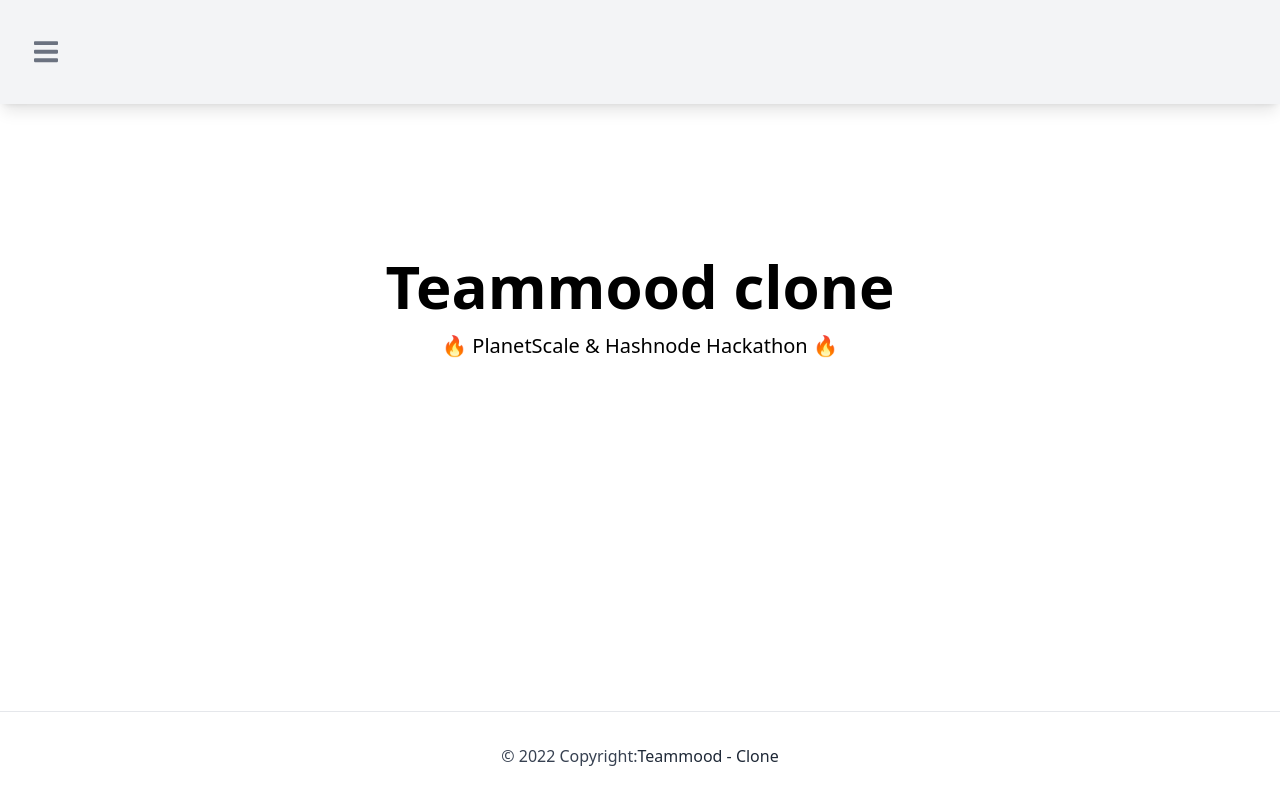
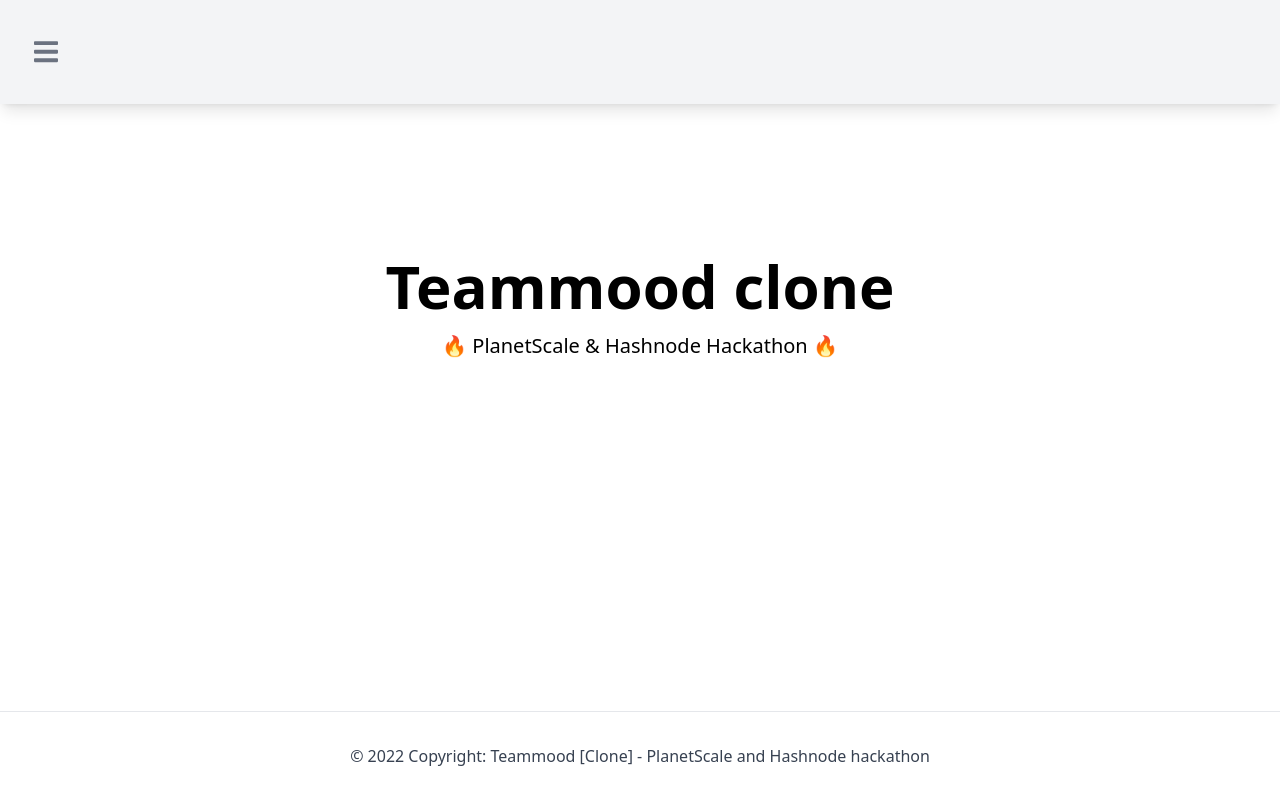
Before and after one commit to leopaul29/nextjs-teammood-clone, a Next.js app: page / in a window 1280 px wide. Built offline with nearby package versions, Linux system fonts and the light colour scheme; what tw-elements would draw is missing.

Commit message:
mention planetscale and hashnode in footer

```diff
--- a/components/layout/Footer.js
+++ b/components/layout/Footer.js
@@ -4,10 +4,15 @@
 	return (
 		<footer className="w-full text-center border-t border-grey p-4 pin-b">
 			<div className="text-gray-700 text-center p-4">
-				© 2022 Copyright:
-				<a className="text-gray-800" href="https://tailwind-elements.com/">
-					Teammood - Clone
-				</a>
+				© 2022 Copyright: Teammood [Clone] -{" "}
+				<a href="https://planetscale.com/?utm_source=hashnode&utm_medium=hackathon&utm_campaign=announcement_article">
+					PlanetScale
+				</a>{" "}
+				and{" "}
+				<a href="https://hashnode.com/?source=planetscale_hackathon_announcement">
+					Hashnode
+				</a>{" "}
+				hackathon
 			</div>
 		</footer>
 	);
```
